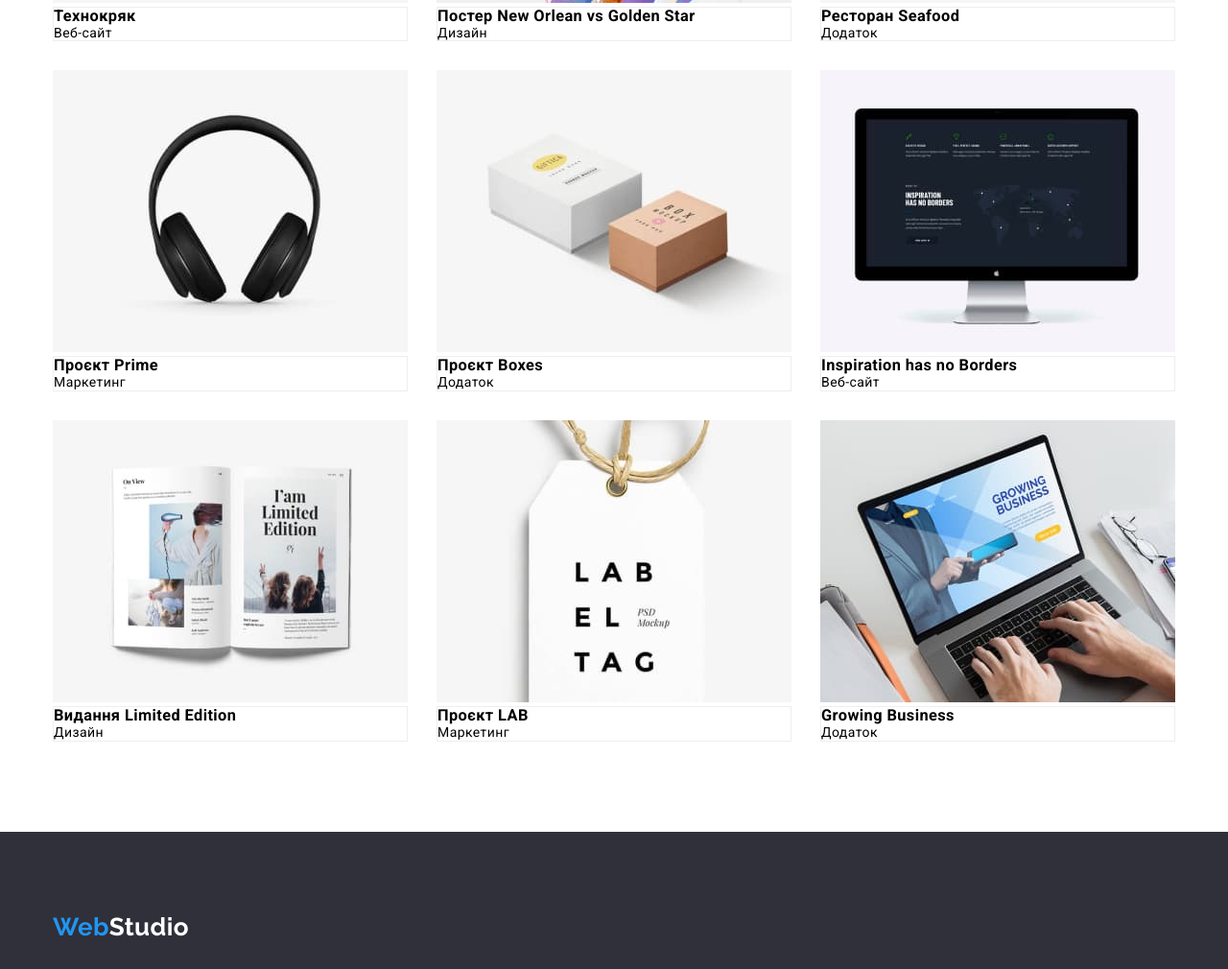
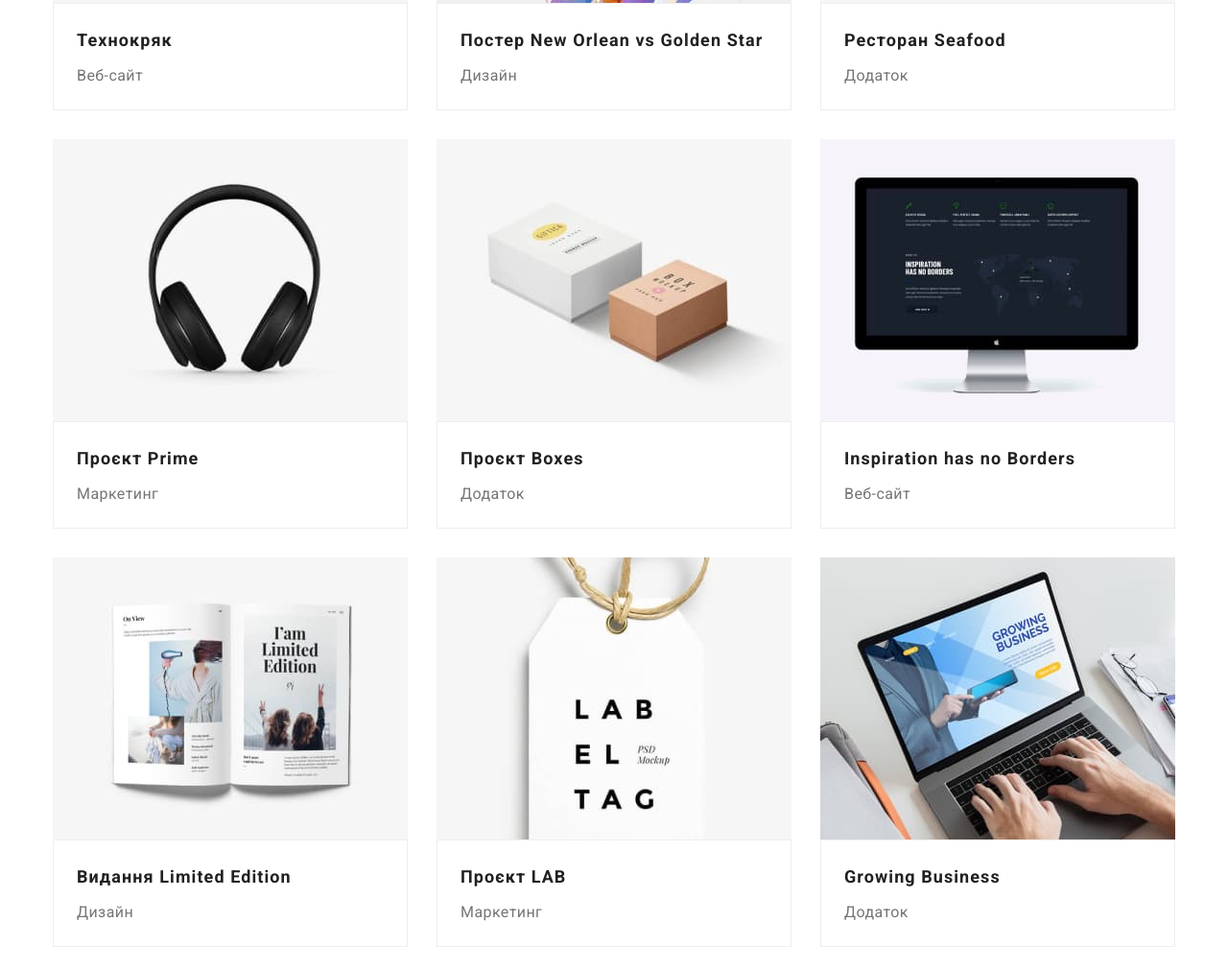
Before and after one commit to MrScreamer/goit-markup-hw-03, a plain HTML site: page portfolio.html in a window 1280 px wide. Shown: the part 554-1564 px from the top of the page at 96% size. Drawn offline with Linux system fonts and the light colour scheme; files whose address does not match are found by name.

Commit message:
hw3 fixes added. Fully completed

```diff
--- a/css/styles.css
+++ b/css/styles.css
@@ -38,12 +38,6 @@
 
 /* Header */
 
-.header {
-    display: flex;
-    /* justify-content: space-between; */
-
-}
-
 .nav {
     display: flex;
 }
@@ -54,6 +48,10 @@
     font-size: 26px;
     line-height: 1.19;
     letter-spacing: inherit;
+
+}
+
+.logo-header {
     padding-top: 24px;
     padding-bottom: 25px;
 }
@@ -345,16 +343,16 @@ letter-spacing: 0.06em;
 border: 1px solid #EEEEEE;
 }
 
-.prtf-list-item > h3 {
+.prtf-item-title {
     font-weight: 700;
     font-size: 18px;
     line-height: 2;
     letter-spacing: 0.06em;
     color: var(--main-black);
-    margin: 20px 24px 4px;
+    padding: 20px 24px 4px;
 }
 
-.prtf-list-item > p {
+.prtf-item-text {
     font-size: 16px;
     line-height: 1.87;
     padding: 0 24px 20px;
--- a/normalize/modern-normalize.css
+++ b/normalize/modern-normalize.css
@@ -312,3 +312,7 @@ img {
 	margin: 0;
 	padding: 0;
 }
+
+img {
+	display: block;
+}
--- a/portfolio.html
+++ b/portfolio.html
@@ -15,9 +15,9 @@
     <title>Портфоліо</title>
   </head>
   <body>
-    <header class="header container">
+    <header class="d-flex container">
       <nav class="nav">
-        <a href="./index.html" class="logo-blue logo"
+        <a href="./index.html" class="logo-blue logo logo-header"
           >Web<span class="logo-black logo">Studio</span></a
         >
         <ul class="nav-list">
@@ -79,101 +79,116 @@
         <h2 hidden></h2>
         <ul class="prtf-item-list d-flex">
           <li class="prtf-list-item">
-            <div>
+            <div class="prtf-item-up">
               <img
                 src="./images/portfolio1.jpg"
                 alt="Технокряк Веб-сайт"
                 width="370"
               />
             </div>
-            <div class="prtf-item-border">
-              <h3>Технокряк</h3>
-              <p>Веб-сайт</p>
+            <div class="prtf-item-border prf-item-bottom">
+              <h3 class="prtf-item-title">Технокряк</h3>
+              <p class="prtf-item-text">Веб-сайт</p>
             </div>
           </li>
           <li class="prtf-list-item">
+            <div class="prtf-item-up">
               <img
                 src="./images/portfolio2.jpg"
-              alt="Постер New Orlean vs Golden Star"
-              width="370px"
-              п
+                alt="ТПостер New Orlean vs Golden Star"
+                width="370"
               />
-            <div class="prtf-item-border">
-              <h3>Постер New Orlean vs Golden Star</h3>
-              <p>Дизайн</p>
+            </div>
+            <div class="prtf-item-border prf-item-bottom">
+              <h3 class="prtf-item-title">Постер New Orlean vs Golden Star</h3>
+              <p class="prtf-item-text">Дизайн</p>
             </div>
           </li>
           <li class="prtf-list-item">
+            <div class="prtf-item-up">
               <img
                 src="./images/portfolio3.jpg"
                 alt="Ресторан Seafood"
-              width="100%"
+                width="370"
               />
-            <div class="prtf-item-border">
-              <h3>Ресторан Seafood</h3>
-              <p>Додаток</p>
+            </div>
+            <div class="prtf-item-border prf-item-bottom">
+              <h3 class="prtf-item-title">Ресторан Seafood</h3>
+              <p class="prtf-item-text">Додаток</p>
             </div>
           </li>
           <li class="prtf-list-item">
+            <div class="prtf-item-up">
               <img
                 src="./images/portfolio4.jpg"
                 alt="Проєкт Prime"
-              width="100%"
+                width="370"
               />
-            <div class="prtf-item-border">
-              <h3>Проєкт Prime</h3>
-              <p>Маркетинг</p>
+            </div>
+            <div class="prtf-item-border prf-item-bottom">
+              <h3 class="prtf-item-title">Проєкт Prime</h3>
+              <p class="prtf-item-text">Маркетинг</p>
             </div>
           </li>
           <li class="prtf-list-item">
+            <div class="prtf-item-up">
               <img
                 src="./images/portfolio5.jpg"
                 alt="Проєкт Boxes"
-              width="100%"
+                width="370"
               />
-            <div class="prtf-item-border">
-              <h3>Проєкт Boxes</h3>
-              <p>Додаток</p>
+            </div>
+            <div class="prtf-item-border prf-item-bottom">
+              <h3 class="prtf-item-title">Проєкт Boxes</h3>
+              <p class="prtf-item-text">Додаток</p>
             </div>
           </li>
           <li class="prtf-list-item">
+            <div class="prtf-item-up">
               <img
                 src="./images/portfolio6.jpg"
                 alt="Inspiration has no Borders"
-              width="100%"
+                width="370"
               />
-            <div class="prtf-item-border">
-              <h3>Inspiration has no Borders</h3>
-              <p>Веб-сайт</p>
+            </div>
+            <div class="prtf-item-border prf-item-bottom">
+              <h3 class="prtf-item-title">Inspiration has no Borders</h3>
+              <p class="prtf-item-text">Веб-сайт</p>
             </div>
           </li>
           <li class="prtf-list-item">
+            <div class="prtf-item-up">
               <img
                 src="./images/portfolio7.jpg"
                 alt="Видання Limited Edition"
-              width="100%"
+                width="370"
               />
-            <div class="prtf-item-border">
-              <h3>Видання Limited Edition</h3>
-              <p>Дизайн</p>
+            </div>
+            <div class="prtf-item-border prf-item-bottom">
+              <h3 class="prtf-item-title">Видання Limited Edition</h3>
+              <p class="prtf-item-text">Дизайн</p>
             </div>
           </li>
           <li class="prtf-list-item">
-            <img src="./images/portfolio8.jpg" alt="Проєкт LAB" width="100%" />
-            <div class="prtf-item-border">
-              <h3>Проєкт LAB</h3>
-              <p>Маркетинг</p>
+            <div class="prtf-item-up">
+              <img src="./images/portfolio8.jpg" alt="Проєкт LAB" width="370" />
+            </div>
+            <div class="prtf-item-border prf-item-bottom">
+              <h3 class="prtf-item-title">Проєкт LAB</h3>
+              <p class="prtf-item-text">Маркетинг</p>
             </div>
           </li>
           <li class="prtf-list-item">
+            <div class="prtf-item-up">
               <img
                 src="./images/portfolio9.jpg"
                 alt="Growing Business"
-              width="100%"
+                width="370"
               />
-            <div class="prtf-item-border">
-              <h3>Growing Business</h3>
-              <p>Додаток</p>
+            </div>
+            <div class="prtf-item-border prf-item-bottom">
+              <h3 class="prtf-item-title">Growing Business</h3>
+              <p class="prtf-item-text">Додаток</p>
             </div>
           </li>
         </ul>
```
Also changed, not shown: index.html (+2 -2 lines). Lines whose indentation alone changed are shown as unchanged.
